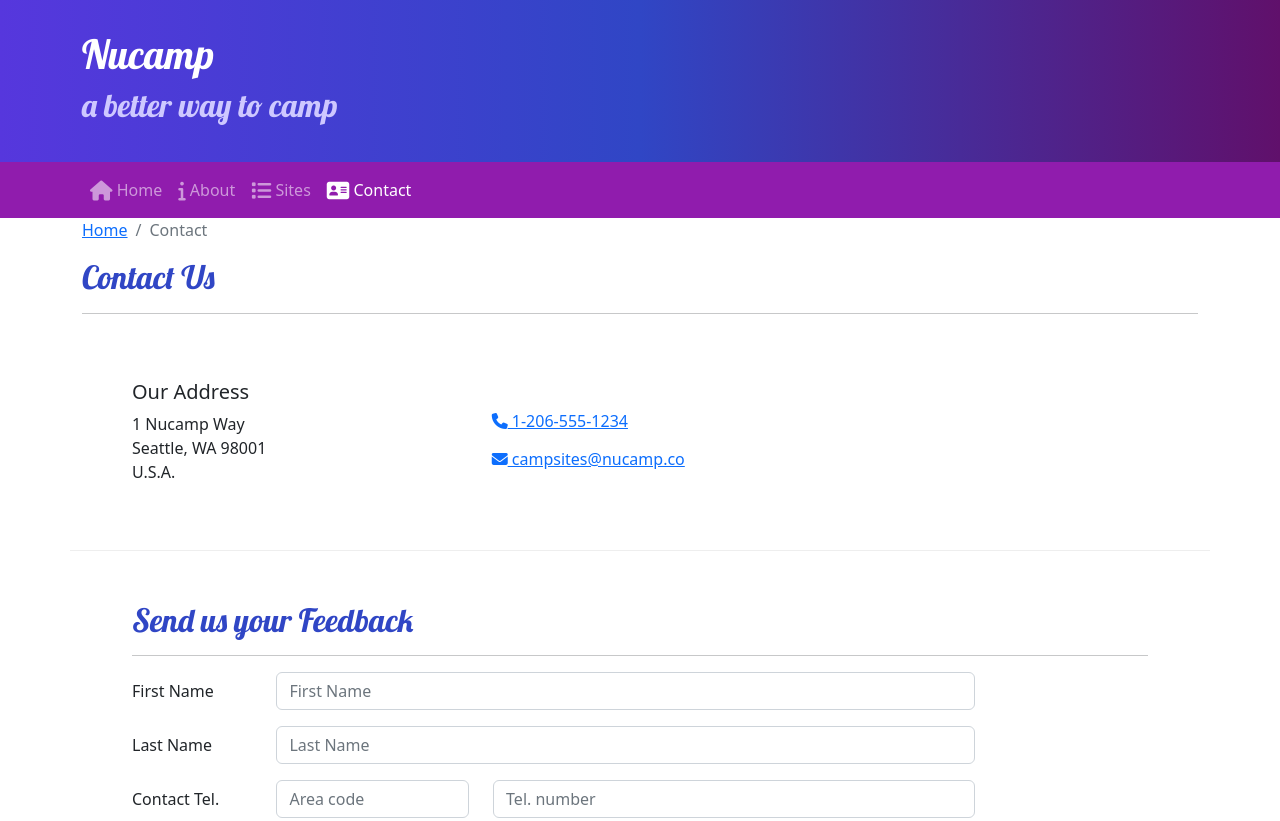
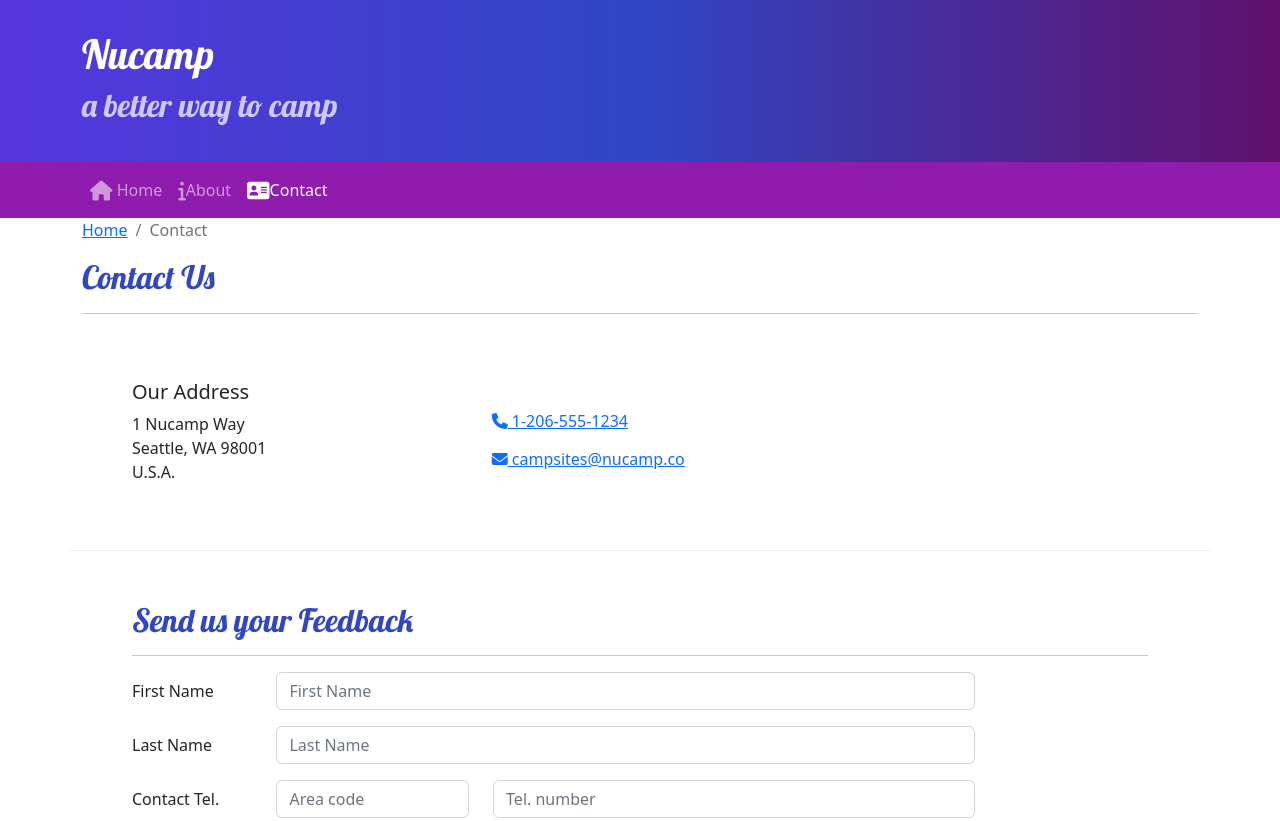
Before and after one commit to Curlzzy/nucampsite, a website built with Parcel: page contactus.html in a window 1280 px wide. Shown: the top 821 px of the page. Built offline with nearby package versions, Linux system fonts and the light colour scheme.

Commit message:
update navbar

```diff
--- a/contactus.html
+++ b/contactus.html
@@ -39,13 +39,9 @@
             </button>
             <div class="collapse navbar-collapse" id="nucampNavbar">
                 <ul class="navbar-nav">
-                    <li class="nav-item"><a class="nav-link" href="index.html"><i class="fa fa-home fa-lg"></i> Home</a>
-                    </li>
-                    <li class="nav-item"><a class="nav-link" href="aboutus.html"><i class="fa fa-info fa-lg"></i>
-                            About</a></li>
-                    <li class="nav-item"><a class="nav-link" href="#"><i class="fa fa-list fa-lg"></i> Sites</a></li>
-                    <li class="nav-item"><a class="nav-link active" href="contactus.html"><i class="fa fa-address-card fa-lg"></i>
-                            Contact</a></li>
+                    <li class="nav-item"><a class="nav-link" href="index.html"><i class="fa fa-home fa-lg"></i> Home</a></li>
+                    <li class="nav-item"><a class="nav-link" href="aboutus.html"><i class="fa fa-info fa-lg"></i>About</a></li>
+                    <li class="nav-item"><a class="nav-link active" href="contactus.html"><i class="fa fa-address-card fa-lg"></i>Contact</a></li>
                 </ul>
             </div>
         </div>
@@ -153,7 +149,6 @@
                     <ul class="list-unstyled">
                         <li><a href="index.html">Home</a></li>
                         <li><a href="aboutus.html">About</a></li>
-                        <li><a href="#">Sites</a></li>
                         <li><a href="contactus.html">Contact</a></li>
                     </ul>
                 </div>
```
Also changed, not shown: aboutus.html (+0 -2 lines), index.html (+1 -3 lines), README.md (added), 1 other file.
